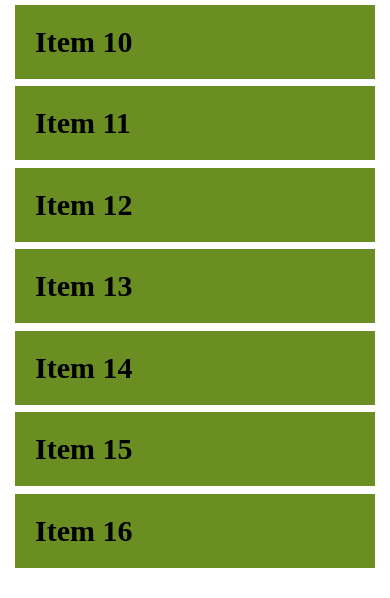
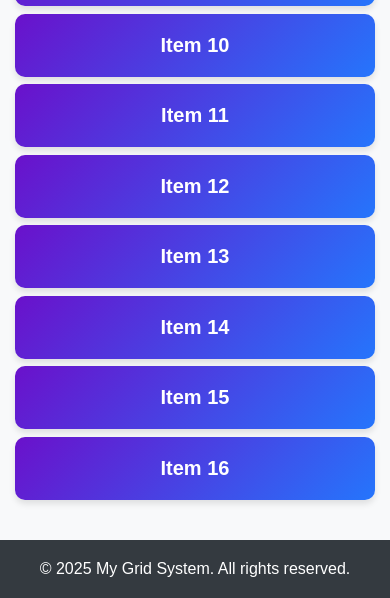
Before and after one commit to thanhhang31023/Sass-build-Grid-system, a website: page index.html in a window 390 px wide. Shown: the part 729-1327 px from the top of the page. Before the commit the page ends 1297 px from the top, so only its background shows below. Drawn offline with Linux system fonts and the light colour scheme.

Commit message:
Complete  Grid System -Mobile-First

```diff
--- a/index.html
+++ b/index.html
@@ -3,69 +3,74 @@
     <head>
         <meta charset="UTF-8" />
         <meta name="viewport" content="width=device-width, initial-scale=1.0" />
-        <title>Apply Sass to Build a Grid System</title>
+        <title>Grid System with Sass</title>
         <link rel="stylesheet" href="./assets/css/main.css" />
         <style>
+            body {
+                font-family: Arial, sans-serif;
+                background-color: #f8f9fa;
+                margin: 0;
+                padding: 0;
+            }
+            header {
+                background-color: #343a40;
+                color: white;
+                text-align: center;
+                padding: 20px 0;
+                font-size: 24px;
+                font-weight: bold;
+            }
+            .container {
+                max-width: 1200px;
+                margin: 40px auto;
+                padding: 0 15px;
+            }
             .item {
                 padding: 20px;
-                background: olivedrab;
-                font-size: 30px;
+                background: linear-gradient(135deg, #6a11cb, #2575fc);
+                color: white;
+                font-size: 20px;
                 font-weight: 600;
+                text-align: center;
+                border-radius: 10px;
+                box-shadow: 0 4px 6px rgba(0, 0, 0, 0.1);
+                transition: transform 0.2s, box-shadow 0.2s;
+            }
+            .item:hover {
+                transform: translateY(-5px);
+                box-shadow: 0 6px 12px rgba(0, 0, 0, 0.15);
+            }
+            footer {
+                text-align: center;
+                padding: 20px;
+                background-color: #343a40;
+                color: white;
+                margin-top: 40px;
             }
         </style>
     </head>
     <body>
-        <div class="container">
-            <div class="row gx-0 gy-lg-3 gy-md-2 gy-1 row-cols-1 row-cols-md-2 row-cols-lg-4">
-                <div class="col">
-                    <div class="item">Item 1</div>
-                </div>
-                <div class="col">
-                    <div class="item">Item 2</div>
-                </div>
-                <div class="col">
-                    <div class="item">Item 3</div>
-                </div>
-                <div class="col">
-                    <div class="item">Item 4</div>
-                </div>
-                <div class="col">
-                    <div class="item">Item 5</div>
-                </div>
-                <div class="col">
-                    <div class="item">Item 6</div>
-                </div>
-                <div class="col">
-                    <div class="item">Item 7</div>
-                </div>
-                <div class="col">
-                    <div class="item">Item 8</div>
-                </div>
-                <div class="col">
-                    <div class="item">Item 9</div>
-                </div>
-                <div class="col">
-                    <div class="item">Item 10</div>
-                </div>
-                <div class="col">
-                    <div class="item">Item 11</div>
-                </div>
-                <div class="col">
-                    <div class="item">Item 12</div>
-                </div>
-                <div class="col">
-                    <div class="item">Item 13</div>
-                </div>
-                <div class="col">
-                    <div class="item">Item 14</div>
-                </div>
-                <div class="col">
-                    <div class="item">Item 15</div>
-                </div>
-                <div class="col">
-                    <div class="item">Item 16</div>
-                </div>
+        <header>My Custom Grid System</header>
+        <main class="container">
+            <div class="row g-1 g-md-2 g-lg-3 row-cols-1 row-cols-md-2 row-cols-lg-4">
+                <div class="col"><div class="item">Item 1</div></div>
+                <div class="col"><div class="item">Item 2</div></div>
+                <div class="col"><div class="item">Item 3</div></div>
+                <div class="col"><div class="item">Item 4</div></div>
+                <div class="col"><div class="item">Item 5</div></div>
+                <div class="col"><div class="item">Item 6</div></div>
+                <div class="col"><div class="item">Item 7</div></div>
+                <div class="col"><div class="item">Item 8</div></div>
+                <div class="col"><div class="item">Item 9</div></div>
+                <div class="col"><div class="item">Item 10</div></div>
+                <div class="col"><div class="item">Item 11</div></div>
+                <div class="col"><div class="item">Item 12</div></div>
+                <div class="col"><div class="item">Item 13</div></div>
+                <div class="col"><div class="item">Item 14</div></div>
+                <div class="col"><div class="item">Item 15</div></div>
+                <div class="col"><div class="item">Item 16</div></div>
             </div>
-        </div>
+        </main>
+        <footer>© 2025 My Grid System. All rights reserved.</footer>
     </body>
 </html>
--- a/scss/_grid.scss
+++ b/scss/_grid.scss
@@ -17,8 +17,15 @@ $container-max-widths: (
     xl: 1140px,
     xxl: 1320px,
 );
-$grid-columns: 12;
-$grid-gutter-width: 30px;
+
+//row-cols-	Chia số lượng cột trên mỗi hàng
+//offset-{n} Dịch chuyển cột sang phải n cột
+// g-*	Điều chỉnh cả khoảng cách ngang và dọc giữa các cột & hàng
+//g-x-*	Điều chỉnh khoảng cách ngang giữa các cột
+//g-y-*	Điều chỉnh khoảng cách dọc giữa các hàng
+
+$grid-columns: 12 !default;
+$grid-gutter-width: 30px !default;
 $gutters: (
     0: 0,
     1: 0.25,
@@ -54,20 +61,14 @@ $gutters: (
     margin-left: calc(var(--grid-gutter-x) * 0.5 * -1);
     margin-right: calc(var(--grid-gutter-x) * 0.5 * -1);
 
-    &[class*="row-cols-"] > *,
-    [class*="col-"] {
-        flex: 0 0 auto;
-        @extend %gutter-padding;
-    }
-
     > * {
         margin-top: var(--grid-gutter-y);
+        @extend %gutter-padding;
     }
 }
 
 .col {
     flex: 1 0;
-    @extend %gutter-padding;
 }
 
 @mixin make-media-query($dimension, $bypass: false) {
@@ -83,6 +84,7 @@ $gutters: (
 @mixin make-row-columns($infix) {
     @for $i from 1 through $grid-columns * 0.5 {
         .row-cols#{$infix}-#{$i} > * {
+            flex: 0 0 auto;
             width: math.div(100%, $i);
         }
     }
@@ -91,6 +93,7 @@ $gutters: (
 @mixin make-columns($infix) {
     @for $i from 1 through $grid-columns {
         .col#{$infix}-#{$i} {
+            flex: 0 0 auto;
             width: math.div(100%, $grid-columns) * $i;
         }
     }
@@ -137,5 +140,3 @@ $gutters: (
         @include make-gutters($infix);
     }
 }
-
-// row-cols-*, offset-*, g-*, gx-*, gy-*
```
Also changed, not shown: assets/css/main.css, 1 other file.
